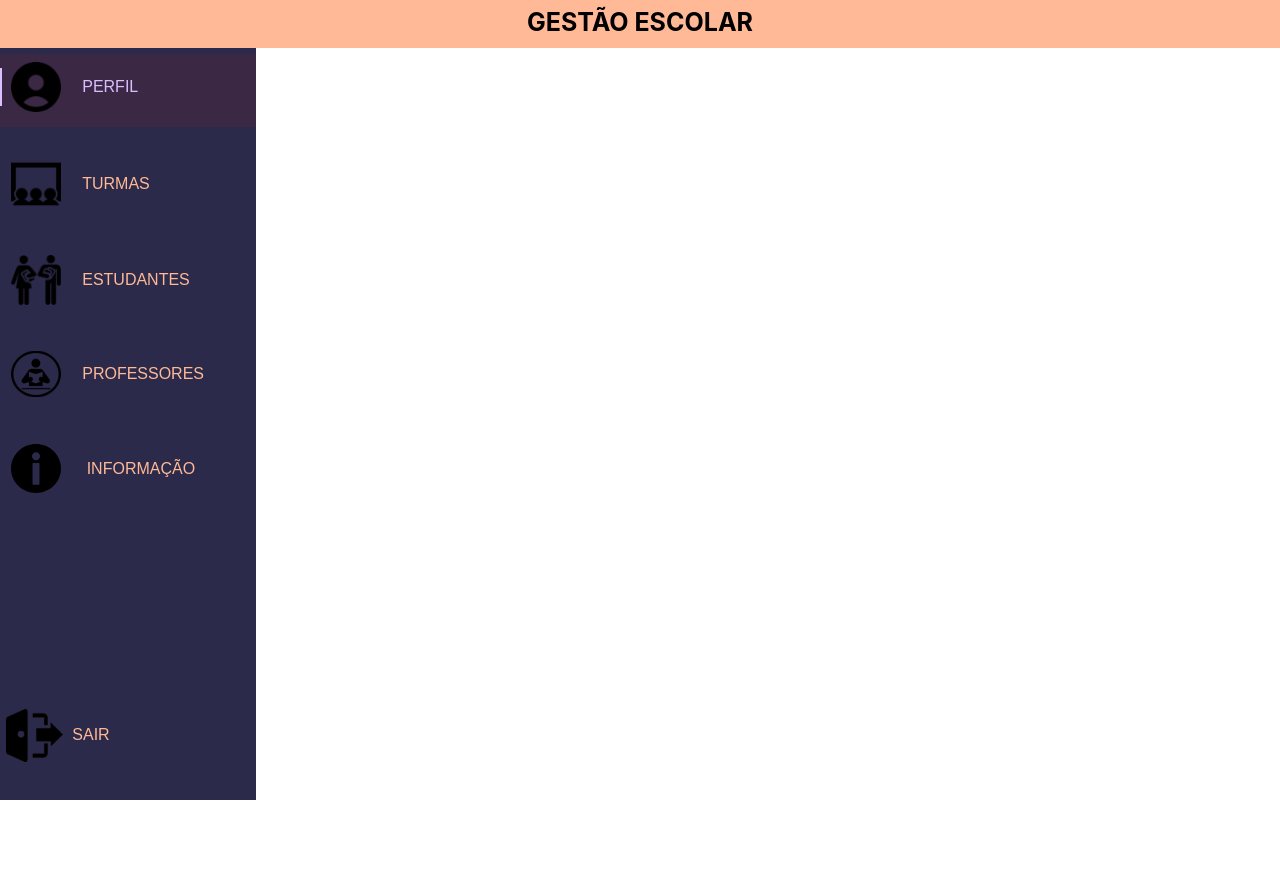
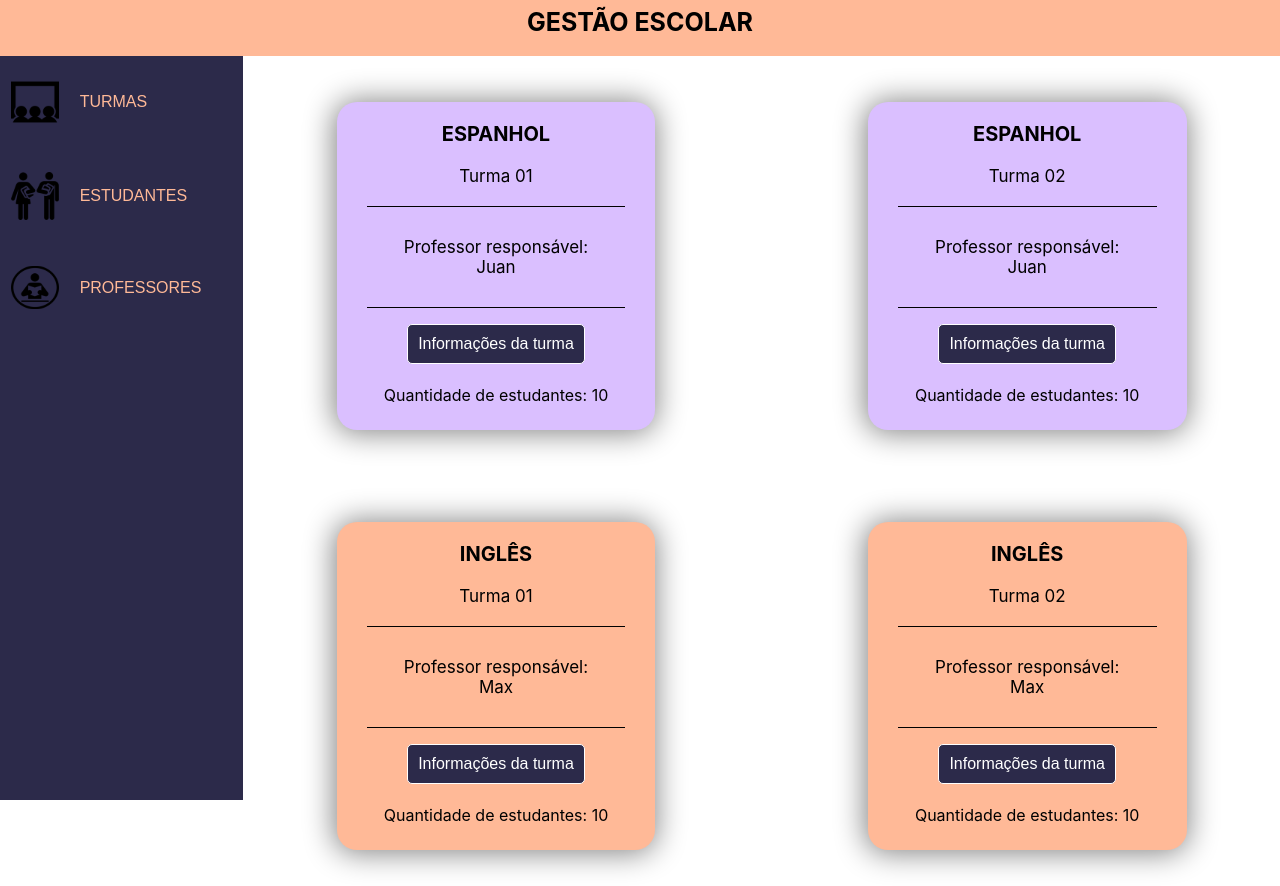
Before and after one commit to jltlanga/api-g-escolar-mern, a React (Create React App) app in the folder front-end/: page /turmas in a window 1280 px wide. Before the commit the page ends 800 px from the top, so only its background shows below. Built offline with nearby package versions, Linux system fonts and the light colour scheme.

Commit message:
implementação de componente "Turmas

```diff
--- a/front-end/package.json
+++ b/front-end/package.json
@@ -7,8 +7,10 @@
     "@testing-library/jest-dom": "^5.16.5",
     "@testing-library/react": "^13.4.0",
     "@testing-library/user-event": "^13.5.0",
+    "bootstrap": "^5.2.1",
     "firebase": "^9.9.4",
     "react": "^18.2.0",
+    "react-bootstrap": "^2.5.0",
     "react-dom": "^18.2.0",
     "react-icons": "^4.4.0",
     "react-router-dom": "^6.3.0",
--- a/front-end/src/App.js
+++ b/front-end/src/App.js
@@ -2,13 +2,13 @@ import './App.css';
 import { BrowserRouter, Route, Routes } from 'react-router-dom';
 import AddUpdate from './pages/AddUpdate';
 import Home from './pages/Home';
-import About from './pages/About';
 import Search from './pages/Search';
 import Sidebar from './pages/Sidebar';
 import 'react-toastify/dist/ReactToastify.css';
 import { ToastContainer } from 'react-toastify';
 import View from './pages/View';
 import Header from './components/Header';
+import Turmas from './pages/Turmas';
 // import '../node_modules/bootstrap/dist/css/bootstrap.min.css';
 // import Cart from './pages/Cart';
 // import { CartProvider } from 'react-use-cart';
@@ -23,11 +23,11 @@ function App() {
         <ToastContainer position='top-center' />
         <Routes>
           {/* <Route exact path='/' element={<Authentication />} /> */}
+          <Route path='/turmas' element={<Turmas />} />
           <Route exact path='/professor' element={<Home />} />
           <Route path='/add' element={<AddUpdate />} />
           <Route path='/update/:id' element={<AddUpdate />} />
           <Route path='/view/:id' element={<View />} />
-          <Route path='/about' element={<About />} />
           <Route path='/search' element={<Search />} />
 
         </Routes>
--- a/front-end/src/pages/About.jsx
+++ /dev/null
@@ -1,15 +0,0 @@
-import React from 'react'
-
-const About = () => {
-  return (
-    <div>
-      <h2>Saiba Mais</h2>
-      <p>Lorem ipsum, dolor sit amet consectetur adipisicing elit. Libero, temporibus, quis odit sequi provident nam error cum aspernatur, perspiciatis accusantium neque. Beatae obcaecati molestias ad, reiciendis totam ipsum quod! Iure.
-      A alias commodi suscipit veniam sed ipsam deleniti excepturi fugit vel recusandae totam unde dicta, dolorum cumque? Quae vitae obcaecati cupiditate impedit, nobis, commodi ipsa delectus sunt saepe sint omnis.
-      Pariatur temporibus cupiditate quibusdam repudiandae? Nam harum consectetur ex quia optio quos enim tempore atque hic tempora, ab officiis provident debitis ad magnam, laudantium blanditiis fugit voluptatum voluptatem corporis placeat.
-      Quae corporis deleniti sint asperiores, ab facilis quidem fugit molestias dolor, natus nemo. Porro, doloremque soluta. Odit mollitia suscipit corrupti in. Qui, ipsa! Distinctio consequuntur nesciunt ea maiores quasi fugit?</p>
-    </div>
-  )
-}
-
-export default About
--- a/front-end/src/pages/Home.jsx
+++ b/front-end/src/pages/Home.jsx
@@ -78,16 +78,13 @@ const Home = () => {
   return (
     <div style={{ marginTop: '50px' }}>
       {/* cria estrutura da tabela para renderizar os dados trazidos de bd */}
-      <h1>Àrea do Professor</h1>
+      <h1>Professor</h1>
       <label htmlFor='sort'>Ordernar por:</label>
       <select name='colValue' id='' className='dropdown' onChange={handleChange}>
         <option value=''>Selecione a opção</option>
         <option value='name'>Nome</option>
         <option value='email'>Email</option>
         <option value='contact'>Contato</option>
-        {/* <option value='contact'>Avaliações</option> */}
-        <option value='fees'>Média</option>
-        {/* <option value='status'>situação</option> */}
       </select>
 
       <label htmlFor="">Ordenar por situação:</label>
@@ -102,10 +99,6 @@ const Home = () => {
             <th style={{ textAlign: 'center' }}>Nome</th>
             <th style={{ textAlign: 'center' }}>Email</th>
             <th style={{ textAlign: 'center' }}>Contato</th>
-            <th style={{ textAlign: 'center' }}>Aval-3</th>
-            <th style={{ textAlign: 'center' }}>Aval-1</th>
-            <th style={{ textAlign: 'center' }}>Aval-2</th>
-            <th style={{ textAlign: 'center' }}>Média</th>
             <th style={{ textAlign: 'center' }}>Situação</th>
             {/* <th style={{ textAlign: 'center' }}>Action</th> */}
             {!sort && <th style={{ textAlign: 'center' }}>Ação</th>}
@@ -122,10 +115,6 @@ const Home = () => {
                   <td>{data[id].name}</td>
                   <td>{data[id].email}</td>
                   <td>{data[id].contact}</td>
-                  <td>{data[id].aval1}</td>
-                  <td>{data[id].aval2}</td>
-                  <td>{data[id].aval3}</td>
-                  <td>{data[id].media}</td>
                   <td>{data[id].status}</td>
                   <td>
                     <Link to={`/update/${id}`}>
@@ -155,10 +144,6 @@ const Home = () => {
                   <td>{item.name}</td>
                   <td>{item.email}</td>
                   <td>{item.contact}</td>
-                  <td>{item.aval1}</td>
-                  <td>{item.aval2}</td>
-                  <td>{item.aval3}</td>
-                  <td>{item.media}</td>
                   <td>{item.status}</td>
                 </tr>
               )
--- a/front-end/src/pages/Sidebar.jsx
+++ b/front-end/src/pages/Sidebar.jsx
@@ -21,13 +21,10 @@ const Sidebar = () => {
                     {/* Links para as routas */}
                     <div className='logos-sidebar'>
                         <Link to='/' className='nav-logo'><span></span></Link>
-                        <Link to='/perfil' className='nav-link active'><img src="imgs/image 2.svg" alt="" />&nbsp;&nbsp;<span>PERFIL</span> </Link>
                         <Link to='/turmas' className='nav-link'><img src="imgs/image 3.svg" alt="" />&nbsp;&nbsp;<span>TURMAS</span> </Link>
                         <Link to='/view/:id' className='nav-link'><img src="imgs/image 4.svg" alt="" />&nbsp;&nbsp;<span>ESTUDANTES</span> </Link>
                         <Link to='/professor' className='nav-link'><img src="imgs/pngwing 1.svg" alt="" />&nbsp;&nbsp;<span>PROFESSORES</span> </Link>
-                        <Link to='/about' className='nav-link'><img id='icon-info' src="imgs/info-icon.svg" alt="" />&nbsp; &nbsp;<span>INFORMAÇÃO</span></Link>
                     </div>
-                    <Link to='/logout' className='nav-link'><img src="imgs/image 9.svg" alt="" />&nbsp;&nbsp;<span>SAIR</span> </Link>
                 </nav>
             </aside>
             {/* <h1>Content</h1> */}
--- /dev/null
+++ b/front-end/src/pages/Turmas.jsx
@@ -0,0 +1,59 @@
+import Button from 'react-bootstrap/Button';
+import Card from 'react-bootstrap/Card';
+import './turmas.css'
+
+const Turmas = () => {
+  return (
+    <div className='contenedor'>
+    <Card className="text-center">
+      <Card.Header>ESPANHOL</Card.Header>
+      <Card.Body>
+        <Card.Title className='card-tittle'>Turma 01</Card.Title>
+        <Card.Text className='text-prof'>
+          Professor responsável: Juan
+        </Card.Text>
+        <Button className='botao' variant="dark">Informações da turma</Button>
+      </Card.Body>
+      <Card.Footer className="text-muted">Quantidade de estudantes: 10</Card.Footer>
+    </Card>
+
+    <Card className="text-center">
+      <Card.Header>ESPANHOL</Card.Header>
+      <Card.Body>
+        <Card.Title className='card-tittle'>Turma 02</Card.Title>
+        <Card.Text className='text-prof'>
+          Professor responsável: Juan
+        </Card.Text>
+        <Button className='botao' variant="primary">Informações da turma</Button>
+      </Card.Body>
+      <Card.Footer className="text-muted">Quantidade de estudantes: 10</Card.Footer>
+    </Card>
+
+    <Card className="text-center" id='cardI'>
+      <Card.Header>INGLÊS</Card.Header>
+      <Card.Body>
+        <Card.Title className='card-tittle'>Turma 01</Card.Title>
+        <Card.Text className='text-prof'>
+          Professor responsável: Max
+        </Card.Text>
+        <Button className='botao' variant="primary">Informações da turma</Button>
+      </Card.Body>
+      <Card.Footer className="text-muted">Quantidade de estudantes: 10</Card.Footer>
+    </Card>
+
+    <Card className="text-center" id='cardI'>
+      <Card.Header>INGLÊS</Card.Header>
+      <Card.Body>
+        <Card.Title className='card-tittle'>Turma 02</Card.Title>
+        <Card.Text className='text-prof'>
+          Professor responsável: Max
+        </Card.Text>
+        <Button className='botao' variant="primary">Informações da turma</Button>
+      </Card.Body>
+      <Card.Footer className="text-muted">Quantidade de estudantes: 10</Card.Footer>
+    </Card>
+    </div>
+  );
+}
+
+export default Turmas;
--- a/front-end/src/pages/View.jsx
+++ b/front-end/src/pages/View.jsx
@@ -23,8 +23,8 @@ const View = () => {
 
     return (
         <div style={{ marginTop: "50px" }}>
-            <div className="card">
-                <div className="card-header">
+            <div className="cardA">
+                <div className="cardA-header">
                     <p>Detalhes do aluno {student.name}</p>
                 </div>
                 <div className="container">
--- a/front-end/src/pages/home.css
+++ b/front-end/src/pages/home.css
@@ -1,10 +1,10 @@
 .table-stayled{
     border-collapse: collapse;
-    margin: auto;
+    margin: 2% 26%;
     font-size: 0.9em;
     font-family: sans-serif;
-    /* max-width: 1000px; */
-    /* width: 900px; */
+    max-width: 1000px;
+    width: 66%;
     box-shadow: 0 0 20px rgba(0, 0, 0, 0.15);
   }
   .table-stayled thead tr {
--- a/front-end/src/pages/sidebar.css
+++ b/front-end/src/pages/sidebar.css
@@ -1,5 +1,5 @@
 :root {
-  --header-height: 3rem;
+  --header-height: 3.5rem;
   --nav-width: 100px;
 
   /* --first-color: #f05462; */
@@ -54,7 +54,7 @@ main {
   top: 0;
   background-color: var(--first-color);
   padding-top: 1rem;
-  width: 20%;
+  width: 19%;
   height: 100%;
 }
 
@@ -86,7 +86,7 @@ main {
 }
 
 .nav-logo {
-  margin-bottom: 1rem;
+  margin-bottom: 2rem;
 }
 
 .nav-logo-icon {
--- /dev/null
+++ b/front-end/src/pages/turmas.css
@@ -0,0 +1,53 @@
+.contenedor {
+    display: grid;
+    grid-template-columns: 50% 50%;
+    gap: 14% 0;
+    margin: 8% -1% 10% 18%;
+}
+
+.card {
+    width: 60%;
+    align-content: center;
+    margin: 0 auto;
+    box-shadow: -1px 1px 30px 2px rgba(0,0,0,0.49);
+    -webkit-box-shadow: -1px 1px 30px 2px rgba(0,0,0,0.49);
+    -moz-box-shadow: -1px 1px 30px 2px rgba(0,0,0,0.49);
+    border-radius: 20px;
+    background-color: #DABFFF;
+}
+
+.card-header {
+    font-size: 20px;
+    font-weight: bold;
+    padding: 20px 0px 10px 0px
+}
+
+.card-body {
+    font-size: 17px;
+}
+
+.card-tittle {
+    padding: 10px 0px 20px 0px;
+}
+
+#cardI {
+    background-color: #FFB997;
+}
+
+.text-prof {
+    border-bottom: 1px solid black;
+    border-top: 1px solid black;
+    padding: 30px;
+    margin: 0px 30px;
+}
+
+.botao {
+    padding: 10px;
+    margin: 16px;
+    border: 1px solid white;
+    background-color: #2C2A4A;
+}
+
+.text-muted {
+    padding: 5px 0 25px 0px;
+}
--- a/front-end/src/pages/view.css
+++ b/front-end/src/pages/view.css
@@ -1,18 +1,23 @@
-.card{
-    width: 30%;
+.cardA{
+    width: 60%;
     display: flex;
     flex-direction: column;
-    border: 1px solid #2C2A4A;
     align-content: center;
     margin: 0 auto;
+    box-shadow: -1px 1px 30px 2px rgba(0,0,0,0.49);
+    -webkit-box-shadow: -1px 1px 30px 2px rgba(0,0,0,0.49);
+    -moz-box-shadow: -1px 1px 30px 2px rgba(0,0,0,0.49);
+    border-radius: 20px;
 }
-.card-header{
-    height: 30%;
+.cardA-header{
+    height: 30px;
     background-color: #2C2A4A;
     color: white;
     text-align: center;
+    border-radius: 20px 20px 0 0;
+
 }
-.card-header p{
+.cardA-header p{
     font-size: 20px;
 }
 .container{
```
Also changed, not shown: 1 other file (tests, documents, lock files or other folders).
